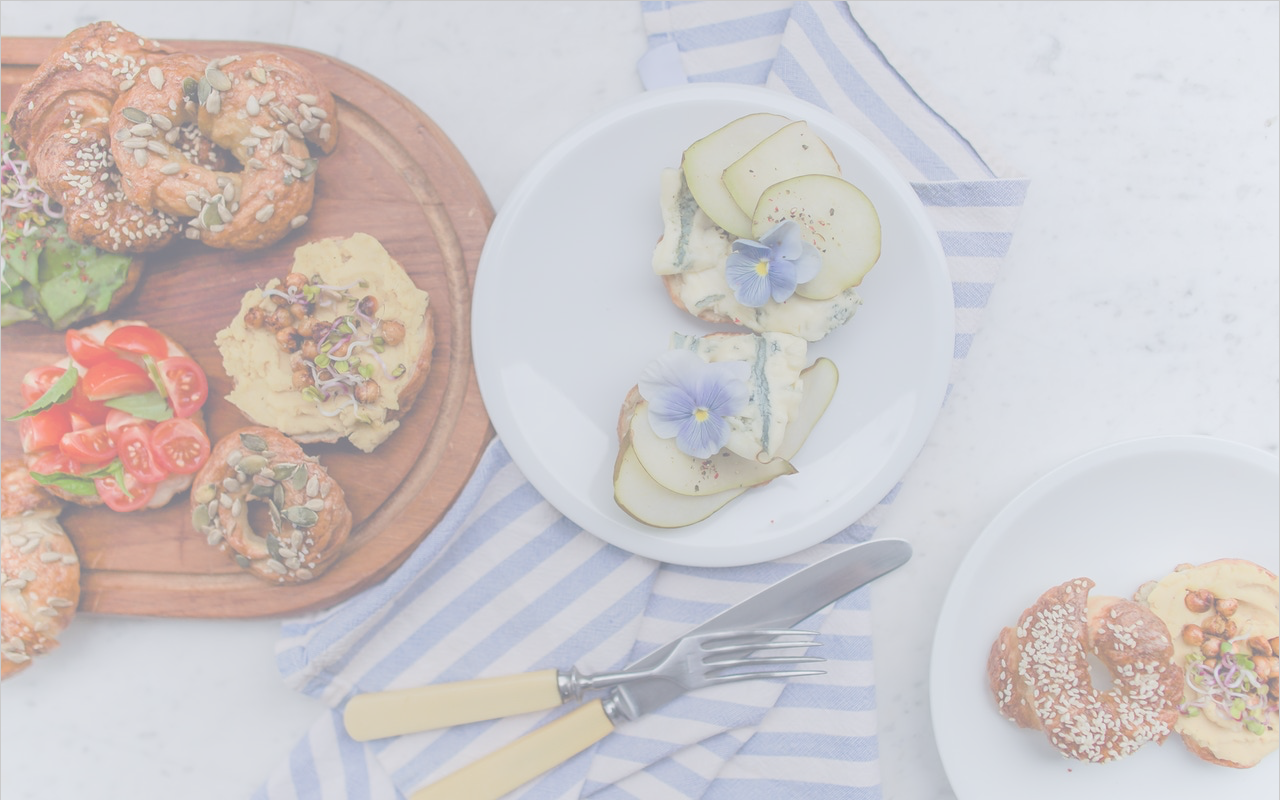
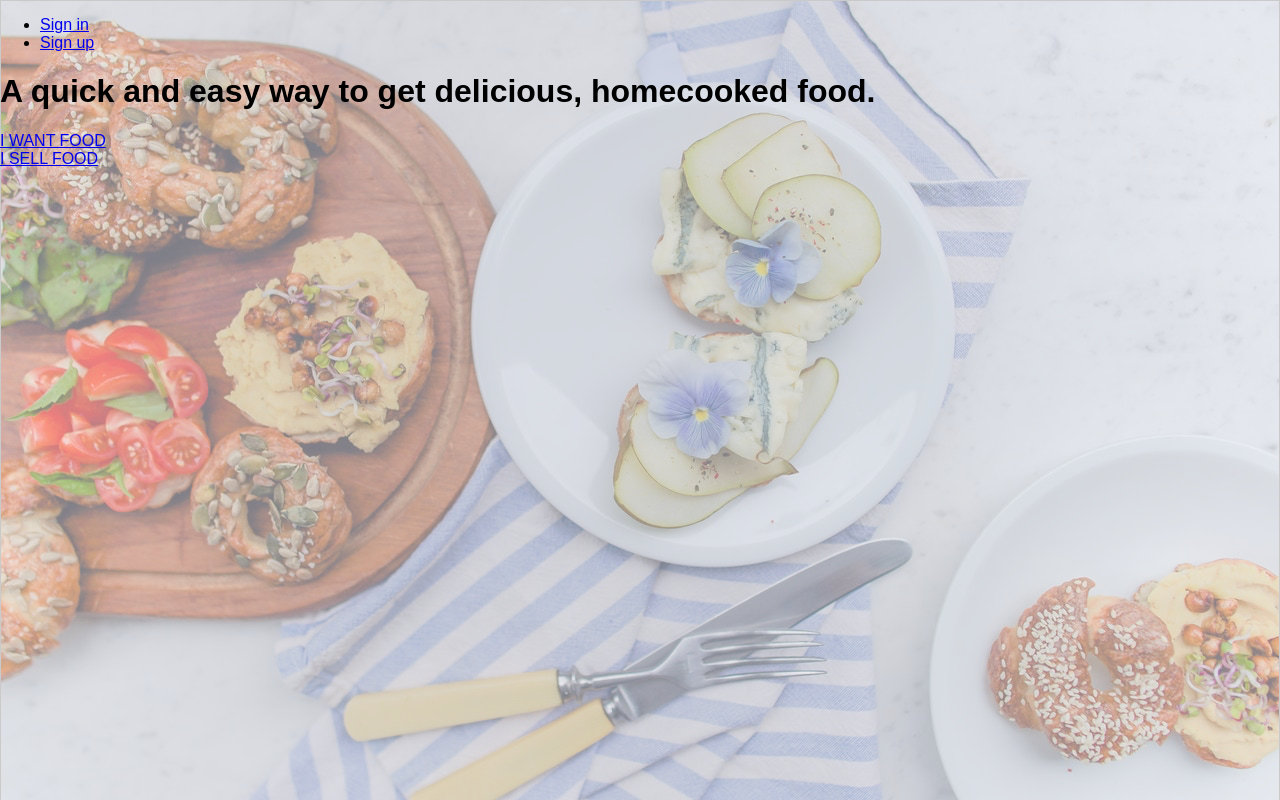
Before and after one commit to sidhantSharma12/Food-Website, a React (Create React App) app in the folder client/: page / in a window 1280 px wide. Built offline with nearby package versions, Linux system fonts and the light colour scheme.

Commit message:
Homepage

```diff
--- a/client/src/components/Home.jsx
+++ b/client/src/components/Home.jsx
@@ -1,21 +1,34 @@
 import React, { Component, Button } from 'react';
 import { Switch, Route, Link } from 'react-router-dom';
-import Image from '../images/address.png'
 
 import '../css/home.css';
-//import '../images/address.png'
-
-function dirButton(props) {
-    return (
-        <Button></Button>
-    )
-}
 
 class Home extends Component {
 
   render() {
     return (
-		    <div className="home">
+		    <div className="container">
+                <div>
+                    <ul className="login">
+                        <li>
+                            <Link to={`/`} activeClassName="active" className="in">Sign in</Link>
+                        </li>
+                        <li>
+                            <Link to={`/`} activeClassName="active" className="up">Sign up</Link>
+                        </li>
+                    </ul>
+                </div>
+                <div>
+                    <h1>A quick and easy way to get delicious, homecooked food.</h1>
+                </div>
+                <div>
+                    <div>
+                        <Link to={`/`} activeClassName="active" className="want">I WANT FOOD</Link>
+                    </div>
+                    <div>
+                        <Link to={`/`} activeClassName="active" className="sell">I SELL FOOD</Link>
+                    </div>
+                </div>
             </div>
     );
   }
```
